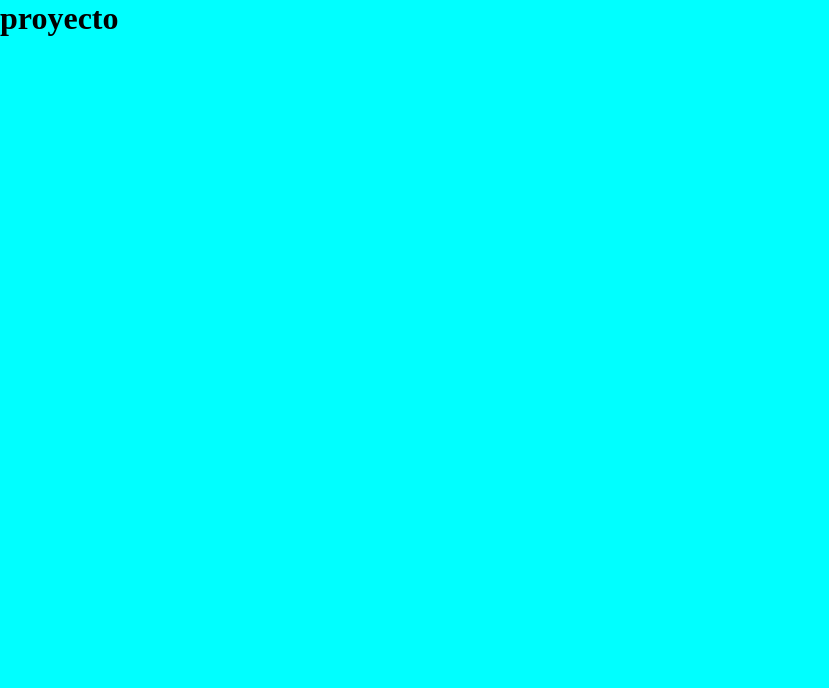
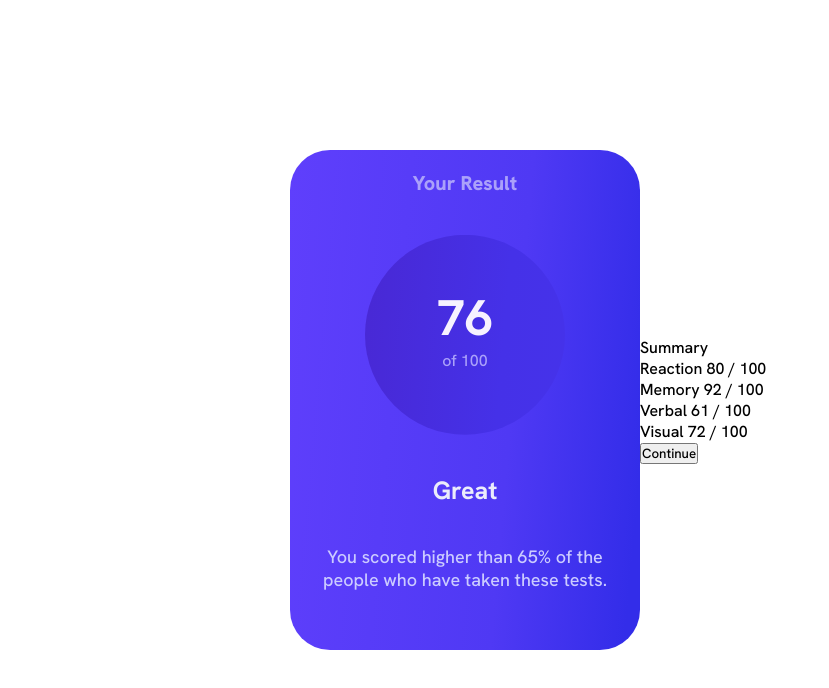
Before and after one commit to trikripp/results-summary-component, a website built with Parcel: page src/index.html in a window 1280 px wide. Shown: the whole page, without its empty margins (0-829 px from the left). Built offline with nearby package versions, Linux system fonts and the light colour scheme; a web font is replaced by a local one.

Commit message:
advance/card/blue

```diff
--- a/src/index.html
+++ b/src/index.html
@@ -8,7 +8,29 @@
     <title>Results Summary Component</title>
 </head>
 <body>
-    <h1>proyecto</h1>
+    <div class="card">
+        <div class="card-blue">
+            <p class="card-blue-header">Your Result</p>
+            <div class="card-blue-circles">
+                <h2 class="card-blue-number-76">76</h2>
+                <p class="card-blue-number-100">of 100</p>
+            </div>
+            <h4 class="card-blue-hfoot">Great</h4>
+            <p class="card-blue-paragraph">You scored higher than 65% of the people who have taken these tests.</p>
+        </div>
+    <div class="card--white">
+        <p class="card-white-title">Summary</p>
+        <p class="card-white-mini-cards">Reaction 80 / 100</p>
+        <p class="card-white-mini-cards">Memory 92 / 100</p>
+        <p class="card-white-mini-cards">Verbal 61 / 100</p>
+        <p class="card-white-mini-cards">Visual 72 / 100</p>
+        <footer>
+            <button class="card-white-button">Continue</button>
+        </footer>
+    </div>
+        </div>
+    </div>
+
     <script src="./index.js"></script>
 </body>
 </html>
--- a/src/style.scss
+++ b/src/style.scss
@@ -1,9 +1,74 @@
+@import url("https://fonts.googleapis.com/css2?family=Bungee&family=Cinzel:wght@400;500;600;700&family=Coming+Soon&family=DM+Serif+Display&family=Fraunces:wght@700&family=Hanken+Grotesk:wght@500;700;800&family=Montserrat:wght@500;700&family=Open+Sans:wght@300;400;500;600;700;800&family=Pattaya&family=Space+Mono&family=Tinos&display=swap");
+
 * {
   padding: 0;
   margin: 0;
   box-sizing: border-box;
+  font-family: "Hanken Grotesk", sans-serif;
 }
 
 body {
-    background-color: aqua;
+  display: flex;
+  justify-content: center;
+  align-items: center;
+  height: 100vh;
+  background-color: #ffffff;
+  .card {
+    display: grid;
+    justify-content: center;
+    align-items: center;
+
+    width: 700px;
+    height: 500px;
+    grid-template-columns: 50% 50%;
+    border-radius: 40px 40px;
+  }
+  .card-blue {
+    display: grid;
+    text-align: center;
+    background: rgb(95, 63, 252);
+    background: linear-gradient(
+      95deg,
+      rgba(95, 63, 252, 1) 0%,
+      rgba(79, 57, 244, 1) 62%,
+      rgba(51, 45, 233, 1) 96%
+    );
+    border-radius: 40px 40px;
+    height: 100%;
+    padding: 20px;
+  }
+  .card-blue-circles {
+    height: 200px;
+    shape-outside: circle();
+    clip-path: circle();
+    background: rgb(74, 37, 205);
+    background: linear-gradient(
+      95deg,
+      rgba(74, 37, 205, 1) 0%,
+      rgba(69, 49, 232, 1) 62%,
+      rgba(69, 51, 235, 1) 96%
+    );
+  }
+  .card-blue-header {
+    font-size: 20px;
+    font-weight: 800;
+    color: #aba1fa;
+  }
+  .card-blue-number-76 {
+    color: #f7f2ff;
+    padding-top: 50px;
+    font-size: 50px;
+  }
+  .card-blue-number-100 {
+    color: #aba1fa;
+  }
+  .card-blue-hfoot {
+    font-size: 25px;
+    color: #ebecfb;
+  }
+  .card-blue-paragraph {
+    font-size: 18px;
+    color: #CBCBFF;
+
+  }
 }
```
